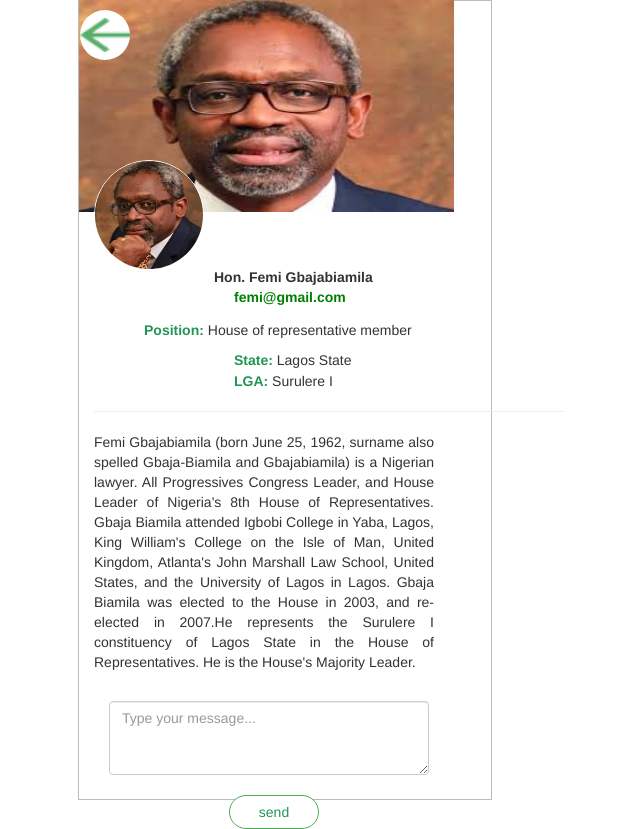
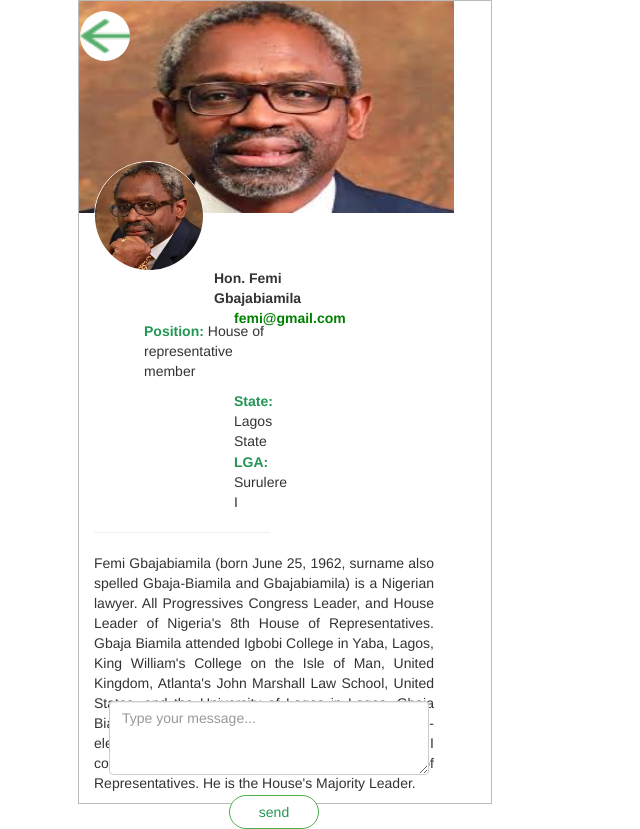
Before and after one commit to onyekachimary/wikipol, an Angular app: page /profile in a window 1280 px wide. Shown: the whole page, without its empty margins (355-995 px from the left). Built offline with nearby package versions, Linux system fonts and the light colour scheme.

Commit message:
made arrow click

```diff
--- a/src/app/display/display.component.html
+++ b/src/app/display/display.component.html
@@ -10,7 +10,7 @@
         <img src="assets/images/Rectangle.png">
     </div>
   </div>
-  <div class="arrow">
+  <div class="arrow" onclick="" routerLink="">
     <img src="assets/images/Vector.png">
   </div>
 
--- a/src/app/profile/profile.component.css
+++ b/src/app/profile/profile.component.css
@@ -1,10 +1,4 @@
 /*styling for image*/
-#imageclass1 {
-    position: absolute;
-    width: 500px;
-    top: 0px;
-    margin-left: 0px;
-}
 
 .circle {
 	background-color: white;
@@ -35,4 +29,4 @@
 	border: 1.5px solid white;"*/
 
 /* extra small devices ()*/
-@media (min-width: 800px) {}
+/*@media (min-width: 800px) {}*/
--- a/src/app/profile/profile.component.html
+++ b/src/app/profile/profile.component.html
@@ -1,6 +1,13 @@
+<!DOCTYPE html>
+<html>
+<meta name="viewport" content="width=device-width, initial-scale=1.0">
+<head>
+  <title></title>
+</head>
+<body>
 <div class="container-fluid">
   <div class="row">
-    <div class="col-md-6" id="imageclass1">
+    <div class="col-sm-6">
       <!--code for images!-->
       <img class="img-fluid" style="width: 375px; position: absolute; height: 212px; left: 0px" src="assets/images/femi-surulere.jpeg"><br><br>
       <img src="assets/images/download.jpeg" style="width: 140px; border-radius: 50%; width: 110px; height: 110px; margin-top: 120px; position: absolute; border: 1.5px solid white;"><br>
@@ -10,7 +17,7 @@
       <p style="margin-top: 8px; margin-left: 140px"><span style="color: #219653; font-weight: bold">State: </span>Lagos State</p>
       <p style="margin-top: -9px; margin-left: 140px"><span style="color: #219653; font-weight: bold;">LGA: </span>Surulere I</p>
       <hr style="border-radius: 1px solid #F8F1F1;">
-      <img class="circle" src="assets/images/Vector.png">
+      <img class="circle" src="assets/images/Vector.png" onclick="" routerLink="/display">
       <p style="font-size: 14px; font-style: justify; width: 340px; text-align: justify; margin-top: 5px">Femi Gbajabiamila (born June 25, 1962, surname also spelled Gbaja-Biamila and Gbajabiamila) is a Nigerian lawyer. All Progressives Congress Leader, and House Leader of Nigeria's 8th House of Representatives. Gbaja Biamila attended Igbobi College in Yaba, Lagos, King William's College on the Isle of Man, United Kingdom, Atlanta's John Marshall Law School, United States, and the University of Lagos in Lagos. Gbaja Biamila was elected to the House in 2003, and re-elected in 2007.He represents the Surulere I constituency of Lagos State in the House of Representatives. He is the House's Majority Leader.</p>
       <!--<div class="btn-container">
       <app-readmore [text]="text" [maxLength]="100"></app-readmore>
@@ -32,3 +39,5 @@ arrow
   </div> -->
   </div>
 </div>
+</body>
+</html>
--- a/src/app/profile/profile.component.ts
+++ b/src/app/profile/profile.component.ts
@@ -7,8 +7,7 @@ import $ from "jquery";
   styleUrls: ['./profile.component.css']
 })
 export class ProfileComponent implements OnInit {
-	text = `Femi Gbajabiamila (born June 25, 1962, surname also spelled Gbaja-Biamila and Gbajabiamila) is a Nigerian lawyer,>All Progressives Congress Leader, and House Leader of Nigeria's 8th House of Representatives. Gbaja Biamila attended Igbobi College in Yaba, Lagos, King William's College on the Isle of Man, United Kingdom, Atlanta's John Marshall Law School, United States, and the University of Lagos in Lagos. Gbaja Biamila was elected to the House in 2003, and re-elected in 2007.
-		He represents the Surulere I constituency of Lagos State in the House of Representatives. He is the House's Majority Leader.Gbaja Biamila has criticized members of Congress for switching parties. He suggested that many voters don't have access to the information to make choices based on every individual stance, and therefore are sometimes only voting for candidates based on their party alignment. He criticized floppers with this in mind, saying the effect "cannot be anything but negative.`;
+
 
   constructor() { }
 
```
